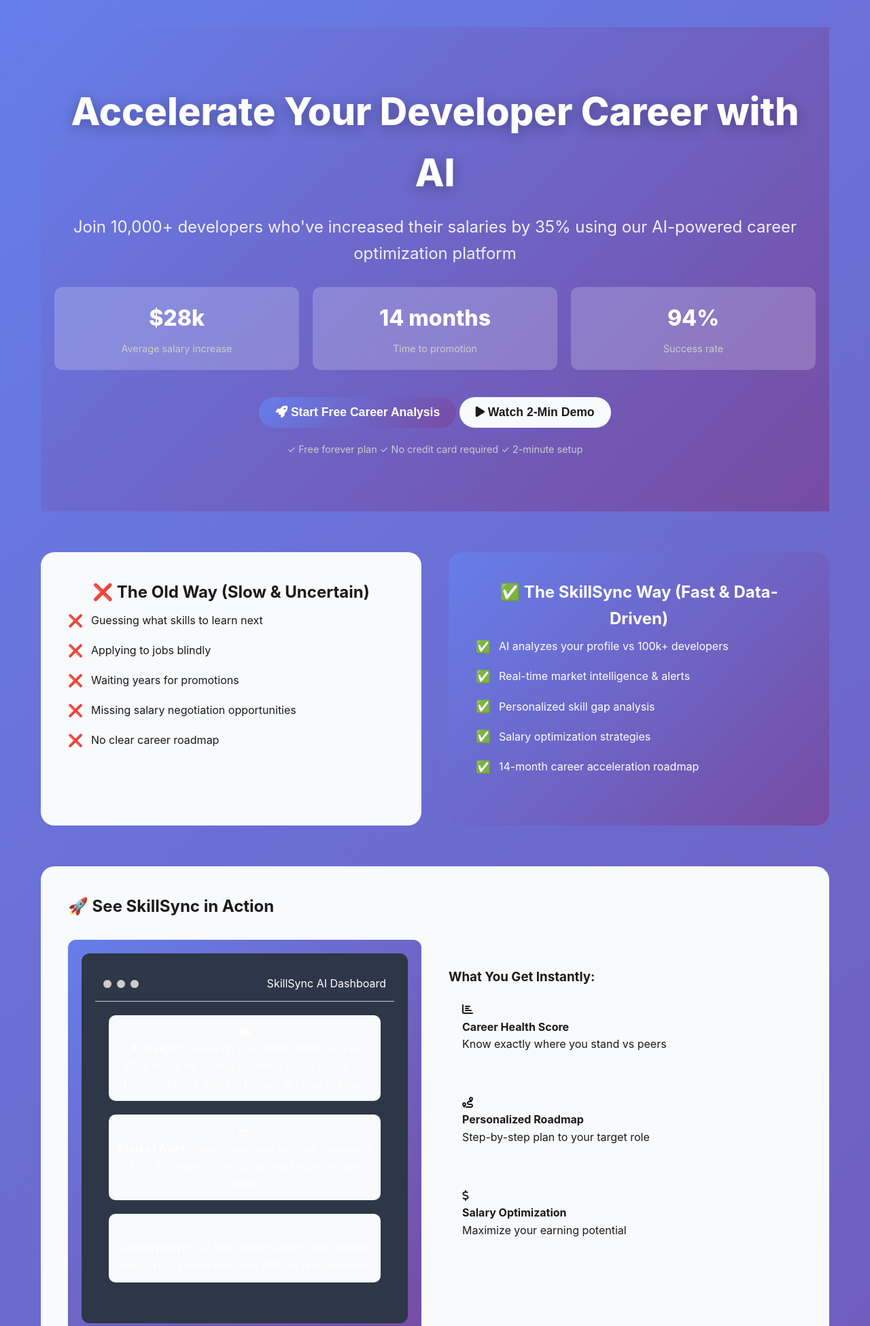
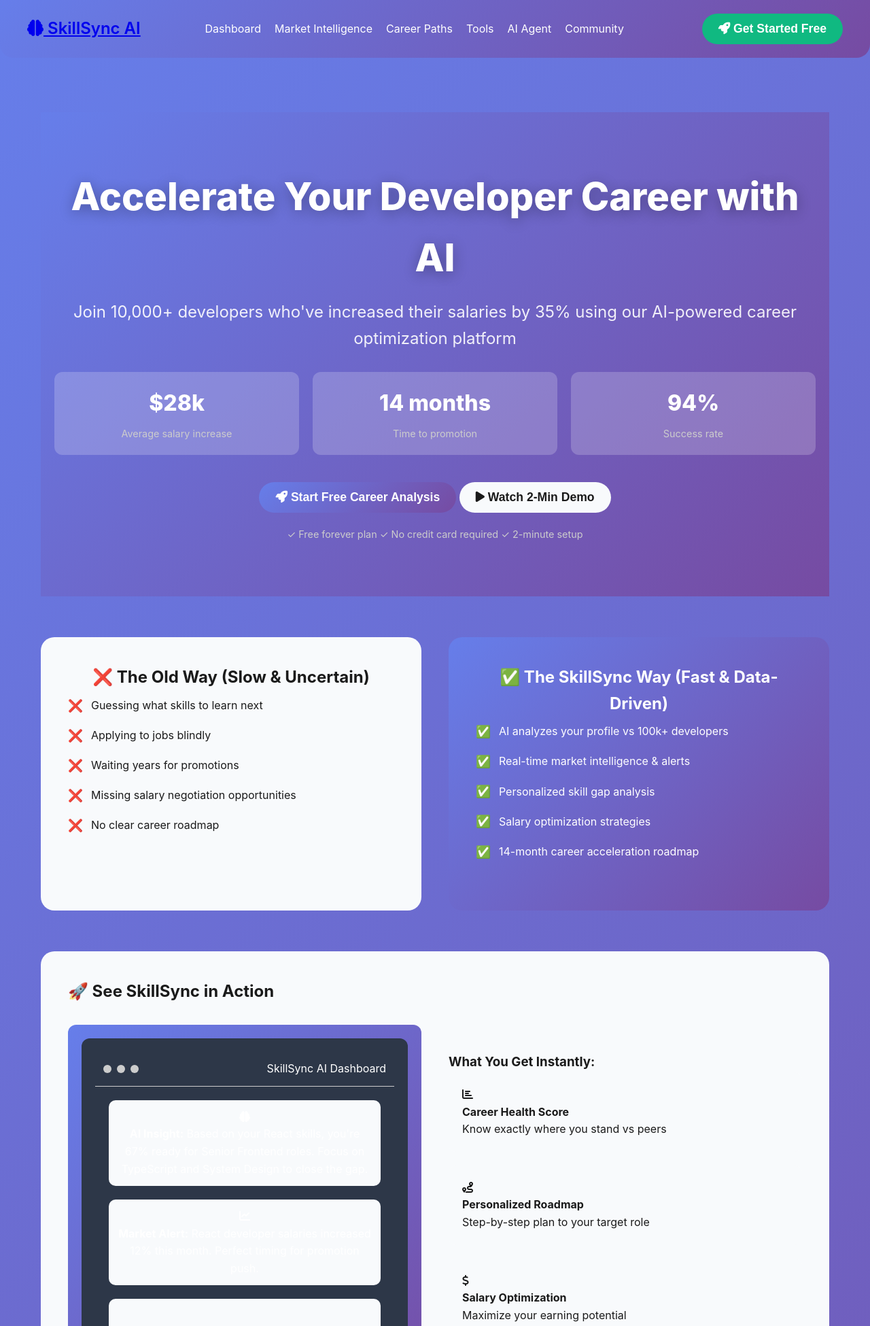
Before and after one commit to ConWan30/skillsync-ai-platform, a Flask app: page / in a window 1280 px wide. Shown: the top 1950 px of the page at 68% size. Run offline with Flask 3, Linux system fonts and the light colour scheme; some libraries are stand-ins or nearby versions.

Commit message:
added navigation bar to index.html

```diff
--- a/templates/index.html
+++ b/templates/index.html
@@ -420,9 +420,97 @@
             font-size: 1.2rem;
             opacity: 0.9;
         }
+
+        /* Navigation Bar Styles */
+        .navbar {
+            background: linear-gradient(135deg, #667eea 0%, #764ba2 100%);
+            color: white;
+            padding: 20px;
+            border-radius: 0 0 20px 20px;
+            margin-bottom: 40px;
+        }
+
+        .nav-container {
+            max-width: 1200px;
+            margin: 0 auto;
+            display: flex;
+            justify-content: space-between;
+            align-items: center;
+        }
+
+        .logo {
+            font-size: 1.5rem;
+            font-weight: 600;
+            margin-right: 20px;
+        }
+
+        .nav-links {
+            list-style: none;
+            margin: 0;
+            padding: 0;
+            display: flex;
+            align-items: center;
+        }
+
+        .nav-links li {
+            margin-right: 20px;
+        }
+
+        .nav-links a {
+            color: white;
+            text-decoration: none;
+            transition: all 0.3s ease;
+        }
+
+        .nav-links a:hover {
+            color: #ccc;
+        }
+
+        .nav-cta {
+            margin-left: 20px;
+        }
+
+        .nav-signup-btn {
+            background: #10b981;
+            color: white;
+            padding: 12px 24px;
+            border: none;
+            border-radius: 25px;
+            cursor: pointer;
+            font-weight: 600;
+            font-size: 1.1rem;
+            transition: all 0.3s ease;
+        }
+
+        .nav-signup-btn:hover {
+            transform: translateY(-5px);
+            box-shadow: 0 20px 40px rgba(0,0,0,0.15);
+        }
     </style>
 </head>
 <body>
+    <!-- Navigation Bar -->
+    <nav class="navbar">
+        <div class="nav-container">
+            <a href="/" class="logo">
+                <i class="fas fa-brain"></i> SkillSync AI
+            </a>
+            <ul class="nav-links">
+                <li><a href="/dashboard">Dashboard</a></li>
+                <li><a href="/market-intelligence">Market Intelligence</a></li>
+                <li><a href="/career-paths">Career Paths</a></li>
+                <li><a href="/tools">Tools</a></li>
+                <li><a href="/ai-agent">AI Agent</a></li>
+                <li><a href="/community">Community</a></li>
+            </ul>
+            <div class="nav-cta">
+                <button class="nav-signup-btn" onclick="openSignupModal()">
+                    <i class="fas fa-rocket"></i> Get Started Free
+                </button>
+            </div>
+        </div>
+    </nav>
+
     <div class="container">
         <!-- Hero Section with Clear Value Proposition -->
         <section class="hero-section">
```
